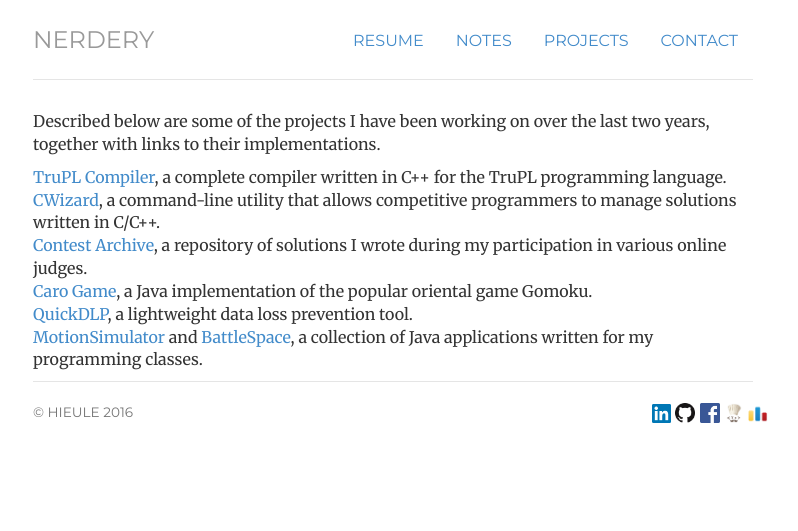
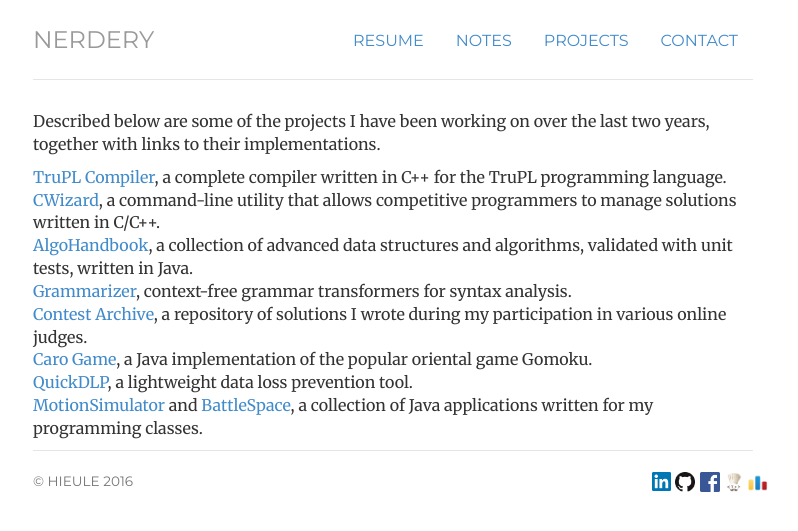
Before and after one commit to hieule22/hieule22.github.io, a Jekyll site: the page built from projects/index.html, in a window 1280 px wide. Shown: the top 531 px of the page, without its empty margins (247-1045 px from the left). Built offline with Jekyll 4.4.1, drawn with Linux system fonts in a browser that asks for light colours.

Commit message:
Update project page

```diff
--- a/projects/index.html
+++ b/projects/index.html
@@ -5,7 +5,8 @@ description: List of projects by Hieu le
 ---
 
 <div class="project">
-  <p> Described below are some of the projects I have been working on over the last two years, together with links to their implementations.</p>
+  <p> Described below are some of the projects I have been working on over the last two years,
+    together with links to their implementations.</p>
 
   <ul class="list-unstyled">
     <li><a href="https://github.com/hieule22/trupl-compiler"="trupl-compiler">TruPL Compiler</a>,
@@ -14,6 +15,13 @@ description: List of projects by Hieu le
     <li><a href="https://github.com/hieule22/cwizard" title="cwizard">CWizard</a>,
       a command-line utility that allows competitive programmers to manage
       solutions written in C/C++.</li>
+
+    <li><a href="https://github.com/hieule22/algo-handbook" title="algo-handbook">AlgoHandbook</a>,
+      a collection of advanced data structures and algorithms, validated with unit tests, written
+      in Java.</li>
+
+    <li><a href="https://github.com/hieule22/grammarizer" title="grammarizer">Grammarizer</a>,
+      context-free grammar transformers for syntax analysis.</li>
 
     <li><a href="https://github.com/hieule22/contests" title="contests">Contest Archive</a>,
       a repository of solutions I wrote during my participation in various online judges.</li>
```
